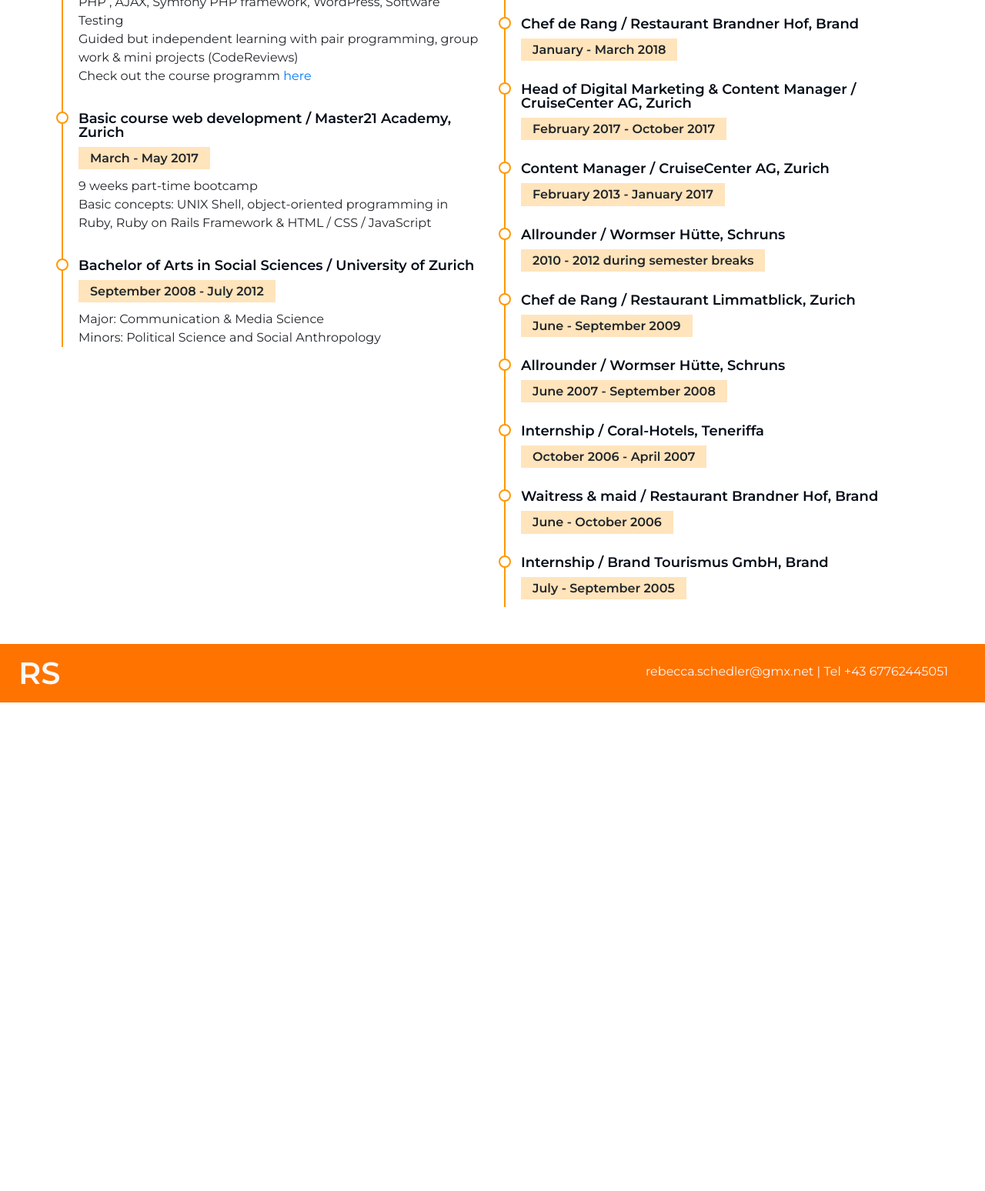
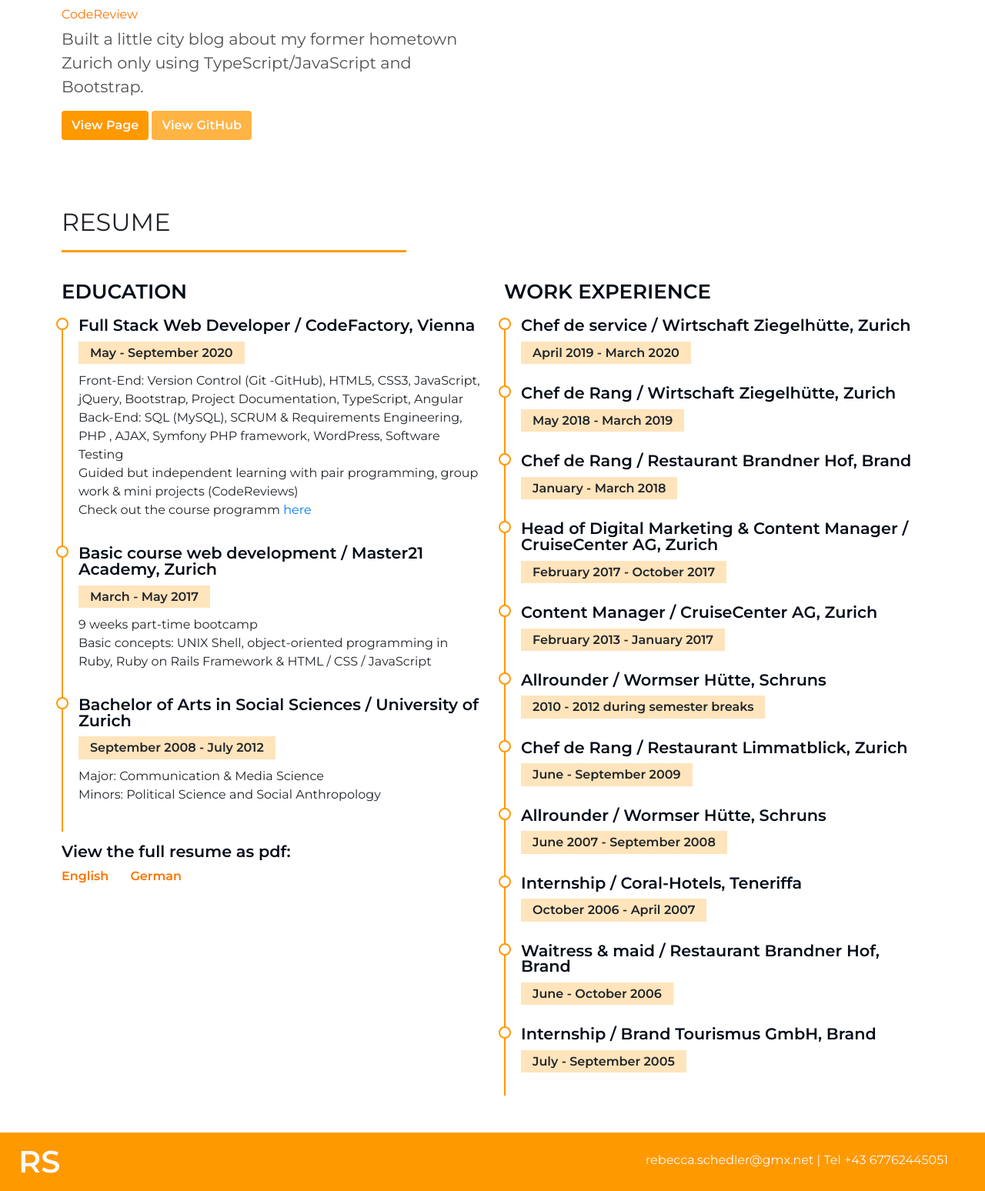
Before and after one commit to BeccaSche/portfolio, a PHP site: page /index_en.php in a window 1280 px wide. Shown: the part 3804-5352 px from the top of the page at 77% size. Before the commit the page ends 4717 px from the top, so only its background shows below. Run offline with PHP 8.4, Linux system fonts and the light colour scheme; data comes from the database, SQL or seed files in the repository.

Commit message:
design fixes and pdf resume

```diff
--- a/index_en.php
+++ b/index_en.php
@@ -28,60 +28,61 @@
 
   <header>
 
-    <nav class="navbar navbar-expand-lg navbar-light bg-transparent">
+    <nav class="navbar navbar-expand-lg navbar-light b6 fixed-top px-5">
 		  <a class="navbar-brand" href="index.html"><b class="c2 rslogo">RS</b></a>
-		<button class="navbar-toggler collapsed" type="button" data-toggle="collapse" data-target="#navbarSupportedContent" aria-controls="navbarSupportedContent" aria-expanded="false" aria-label="Toggle navigation">
+		  <button class="navbar-toggler" type="button" data-toggle="collapse" data-target="#navbarSupportedContent" aria-controls="navbarSupportedContent" aria-expanded="false" aria-label="Toggle navigation">
         <span class="navbar-toggler-icon"></span>
       </button>
 
 		  <div class="navbar-collapse collapse" id="navbarSupportedContent">
 			  <ul class="navbar-nav mr-auto">
-          <li class="nav-item active">
-            <a class="nav-link" href="#projects">projects<span class="sr-only">(current)</span></a>
+            <li class="nav-item">
+              <a class="nav-link" href="#projects"><b class="t1">projects</b><span class="sr-only">(current)</span></a>
             </li>
-          <li class="nav-item active">
-            <a class="nav-link" href="#resume">resume<span class="sr-only">(current)</span></a>
+            <li class="nav-item">
+              <a class="nav-link" href="#resume"><b class="t1">resume</b></a>
             </li>
-          <li class="nav-item active">
-            <a class="nav-link" href="#skills">skills<span class="sr-only">(current)</span></a>
-          </li>
+            <!-- <li class="nav-item active">
+              <a class="nav-link" href="#skills"><b class="t1">skills</b><span class="sr-only">(current)</span></a>
+            </li> -->
         </ul>
+
 			  <div>
-			<a href="" target="_blank" title="LinkedIn" class="" role="button">LinkedIn</a>
-			<a href="" target="_blank" title="LinkedIn" class="" role="button">Xing</a>
+			    <a href="https://www.linkedin.com/in/rebeccaschedler/" target="_blank" title="LinkedIn" class="c2">LinkedIn</a>
+			    <a href="" target="_blank" title="coming soon" class="c2 mx-4">Xing</a>
         </div>
 		  </div>
 	  </nav>
-
   </header>
+  <div class="my-5 py-3"></div>
 
   <section id="landing" class="landing">
     <div class="container" id="landing1">
+
       <div class="intro b2 row p-5 mb-5 mx-0">
         <div class="col-xs-12 col-sm-6 col-md-6 col-lg-8 col-xl-8 text-center b5 py-4">
-          <h2 class="text-light mt-2">Rebecca Schedler</h2>
-          <p class="mt-4 t2">
-            <i class="material-icons">email</i> rebecca.schedler@gmx.net <br>
+          <h2 class="text-light mt-4">Rebecca Schedler</h2>
+          <p class="mt-4 t2 text-break">
+            <i class="material-icons">email</i>rebecca.schedler@gmx.net<br>
             <i class="material-icons">call</i> +43 677 62445051 <br>
           </p>
-          <h5 class="text-light mt-5">
-          Vorarlberg - Tirol - Wien - Zurich
+          <h5 class="text-light mt-4">
+          Vorarlberg - Tirol - Vienna - Zurich
           </h5>
         </div>
 
         <div class="col-xs-12 col-sm-6 col-md-6 col-lg-4 col-xl-4" id="portrait">
           <img src="img/Portrait_front_cropped.jpg" alt="portrait" width="300" class="img-fluid">
         </div>
-
       </div>
 
-      <div class="facts">
-	      <div class="row mt-4">
+      <div class="facts mt-4">
+	      <div class="row my-4">
           <div class="col-md-4">
               <img class="img-fluid" src="img/bulb.jpg" alt="bulb" width="160" height="160">
               <br><hr>
-              <h4>Curiosity</h4>
-              <p class="t2">The urge to challenge myself and learn new things led me to start with web development.
+              <h4><b>Curiosity</b></h4>
+              <p class="t2 text-justify">The urge to challenge myself and learn new things led me to start with web development.
               Check out my CV to see what I did before and how it helps me now.</p>
               <p><a class="btn b3 text-light font-weight-bolder" href="#resume" role="button">View CV »</a></p>
           </div>
@@ -89,8 +90,8 @@
           <div class="col-md-4">
             <img class="img-fluid" src="img/gear.jpg" alt="gear" width="160" height="160">
             <br><hr>
-            <h4>Allrounder</h4>
-            <p class="t2">Front End or Back End? <br>
+            <h4><b>Allrounder</b></h4>
+            <p class="t2 text-justify">Front End or Back End? <br>
             I consider myself an allrounder who always sees the bigger picture. Design and functionality are equally important in my projects.</p>
             <p><a class="btn b3 text-light font-weight-bolder" href="#projects"
             role="button">View projects »</a></p>
@@ -99,8 +100,8 @@
           <div class="col-md-4">
             <img class="img-fluid" src="img/mountain.jpg" alt="mountain" width="160" height="160">
             <br><hr>
-            <h4>Offline</h4>
-            <p class="t2">Skiing, cooking and going to concerts are the counterbalance to my online time.</p>
+            <h4><b>Offline</b></h4>
+            <p class="t2 text-justify">Skiing, cooking and going to concerts are the counterbalance to my online time.</p>
 
           </div>
         </div>
@@ -122,7 +123,7 @@
           <?php
           if ($resFinal->num_rows > 0) {
             while ($row = $resFinal->fetch_assoc()) {
-              echo "<div class='col-12 col-xl-6 my-3'>
+              echo "<div class='col-12 col-xl-6 my-5'>
                       <h4 class='mb-1'>" . $row['title'] . "</h4>
                       <h5 class='c2'>" . $row['tools'] . "</h5>
                       <a href='". $row['link_page']."'>
@@ -146,7 +147,7 @@
           <?php
           if ($resCR->num_rows > 0) {
             while ($row = $resCR->fetch_assoc()) {
-              echo "<div class='col-xs-12 col-sm-12 col-md-12 col-lg-6 col-xl-6 my-3'>
+              echo "<div class='col-xs-12 col-sm-12 col-md-12 col-lg-6 col-xl-6 my-4'>
                       <h4 class='mb-1'>" . $row['title'] . "</h4>
                       <h5 class='c2'>" . $row['tools'] . "</h5>
                       <a href='". $row['link_page']."'>
@@ -204,6 +205,12 @@
               Minors: Political Science and Social Anthropology</p>
             </div>
 
+            <div id="cv-link-large" class="mt-3">
+              <h4>View the full resume as pdf:</h4>
+                <a href="img/CV_Schedler_en.pdf" target="_blank" title="Resume English" class="c2 font-weight-bolder">English</a>
+
+                <a href="img/CV_Schedler_de.pdf" target="_blank" title="Resume German" class="c2 font-weight-bolder ml-4">German</a>
+            </div>
         </div>
 
         <div class="col-lg-6">
@@ -268,6 +275,13 @@
               <h5>July - September 2005</h5>
             </div>
 
+            <div id="cv-link-small" class="mt-4">
+              <h4>View the full resume as pdf:</h4>
+                <a href="img/CV_Schedler_en.pdf" target="_blank" title="Resume English" class="c2 font-weight-bolder">English</a>
+
+                <a href="img/CV_Schedler_de.pdf" target="_blank" title="Resume German" class="c2 font-weight-bolder ml-4">German</a>
+            </div>
+
         </div>
       </div>
     </div>
@@ -291,12 +305,13 @@
     </div>
   </section> -->
 
-  <footer class="b2 d-flex justify-content-between mt-5">
+  <footer class="b3 d-flex justify-content-between mt-5">
     <div class="text-light my-2 ml-4"><b class="rslogo">RS </b></div>
     <div class="text-light my-4 mr-5">rebecca.schedler@gmx.net | Tel +43 67762445051</div>
   </footer>
-      </div>
 
+
+  <script src="https://code.jquery.com/jquery-3.5.1.slim.min.js" integrity="sha384-DfXdz2htPH0lsSSs5nCTpuj/zy4C+OGpamoFVy38MVBnE+IbbVYUew+OrCXaRkfj" crossorigin="anonymous"></script>
+  <script src="https://cdn.jsdelivr.net/npm/bootstrap@4.5.3/dist/js/bootstrap.bundle.min.js" integrity="sha384-ho+j7jyWK8fNQe+A12Hb8AhRq26LrZ/JpcUGGOn+Y7RsweNrtN/tE3MoK7ZeZDyx" crossorigin="anonymous"></script>
 </body>
-
 </html>
--- a/style.css
+++ b/style.css
@@ -24,6 +24,10 @@
 
 .b5{
   background-color: #fcfbf942;
+}
+
+.b6{
+  background-color: #fcfbf9e8;
 }
 
 .c1 {
@@ -54,7 +58,8 @@
   margin-left: 0;
 }
 
-/* Header */
+/*Nav*/
+
 
 /* Landing */
 #landing1{
@@ -63,7 +68,7 @@
 
 /* Projects */
 .imageProject{
-  opacity: 0.5
+  opacity: 0.7
 }
 
 .imageProject:hover{
@@ -89,12 +94,22 @@
 }
 
 .resume .decoration-item h4 {
-  line-height: 18px;
-  font-size: 18px;
+  line-height: 1.3rem;
+  font-size: 1.3rem;
   font-weight: 600;
   color: #050d18;
   margin-bottom: 10px;
 }
+
+#cv-link-large h4 {
+  line-height: 1.3rem;
+  font-size: 1.3rem;
+  font-weight: 600;
+  color: #050d18;
+  margin-bottom: 10px;
+}
+
+
 
 .resume .decoration-item h5 {
   font-size: 16px;
@@ -136,25 +151,29 @@
   .t1 {font-size: 1rem;}
   .t2 {font-size: 1rem;}
   #portrait {margin-top: 2vh;}
+  #cv-link-large{display: none;}
 }
 
 /* Small devices (portrait tablets and large phones, 600px and up) */
-@media only screen and (min-width: 600px) {
+@media only screen and (min-width: 601px) and (max-width: 767px) {
   .container {max-width: 590px;}
   .t1 {font-size: 1rem;}
   .t2 {font-size: 1.1rem;}
+  #cv-link-large{display: none;}
   }
 
 
 /* Medium devices (landscape tablets, 768px and up) */
-@media only screen and (min-width: 768px) {
+@media only screen and (min-width: 768px) and (max-width: 991px){
   .container {max-width: 750px;}
   .t2 {font-size: 1.1rem;}
+  #cv-link-large{display: none;}
 }
 
 /* Large devices (laptops/desktops, 992px and up) */
 @media only screen and (min-width: 992px) {
   .container {max-width: 960px;}
+  #cv-link-small{display: none;}
 }
 
 /* Extra large devices (large laptops and desktops, 1200px and up) */
```
Also changed, not shown: 2 other files. Lines whose indentation alone changed are shown as unchanged.
